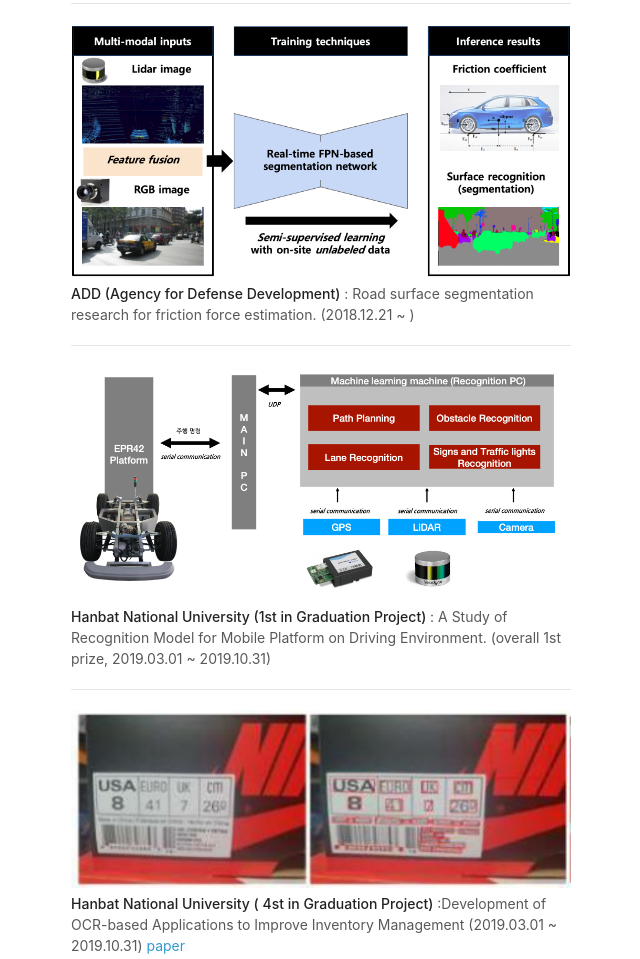
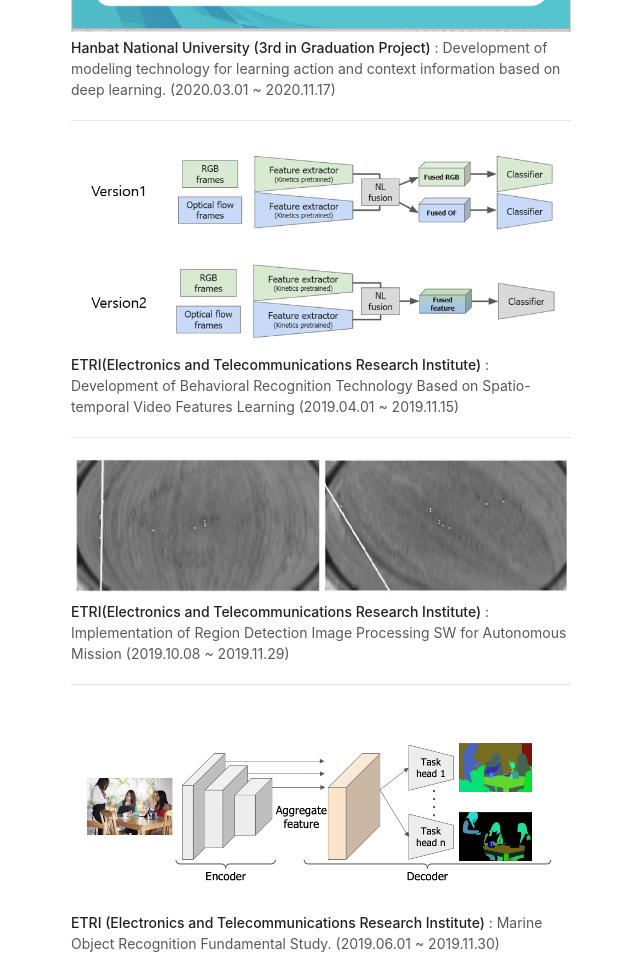
Before and after one commit to seominseok0429/seominseok0429.github.io, a plain HTML site: page index.html in a window 1280 px wide. Shown: the part 1280-2239 px from the top of the page, without its empty margins (499-1139 px from the left). Drawn offline with Linux system fonts and the light colour scheme.

Commit message:
Update index.html

```diff
--- a/index.html
+++ b/index.html
@@ -33,7 +33,9 @@
         <p><em> 3rd in 2020 Practical Problem Research Competition at Hanbat National University, Development of modeling technology for learning action and context information based on deep learning. </em></p>
 
         <h1>Project</h1>
-
+        <img src="./assets/img/img11.PNG" width = "500">
+        <p><strong>Hanbat National University (3rd in Graduation Project) </strong> : Development of modeling technology for learning action and context information based on deep learning. (2020.03.01 ~ 2020.11.17)</p>
+        <hr>
         <img src="./assets/img/img2.png" width = "500">
         <p><strong>ETRI(Electronics and Telecommunications Research Institute) </strong> : Development of Behavioral Recognition Technology Based on Spatio-temporal Video Features Learning (2019.04.01 ~ 2019.11.15)</p>
         <hr>
@@ -50,7 +52,7 @@
         <p><strong>Hanbat National University (1st in Graduation Project) </strong>: A Study of Recognition Model for Mobile Platform on Driving Environment. (overall 1st prize, 2019.03.01 ~ 2019.10.31)</p>
         <hr>
         <img src="./assets/img/img4.PNG" width = "500">
-        <p><strong>Hanbat National University ( 4st in Graduation Project) </strong> :Development of OCR-based Applications to Improve Inventory Management  (2019.03.01 ~ 2019.10.31) <a href="./assets/papers/ocr.pdf">paper</a></p>
+        <p><strong>Hanbat National University (4th in Graduation Project) </strong> :Development of OCR-based Applications to Improve Inventory Management  (2019.03.01 ~ 2019.10.31) <a href="./assets/papers/ocr.pdf">paper</a></p>
         <hr>
         <h1>Publications</h1>
         <img src="./assets/img/img10.png" width = "500">
```
